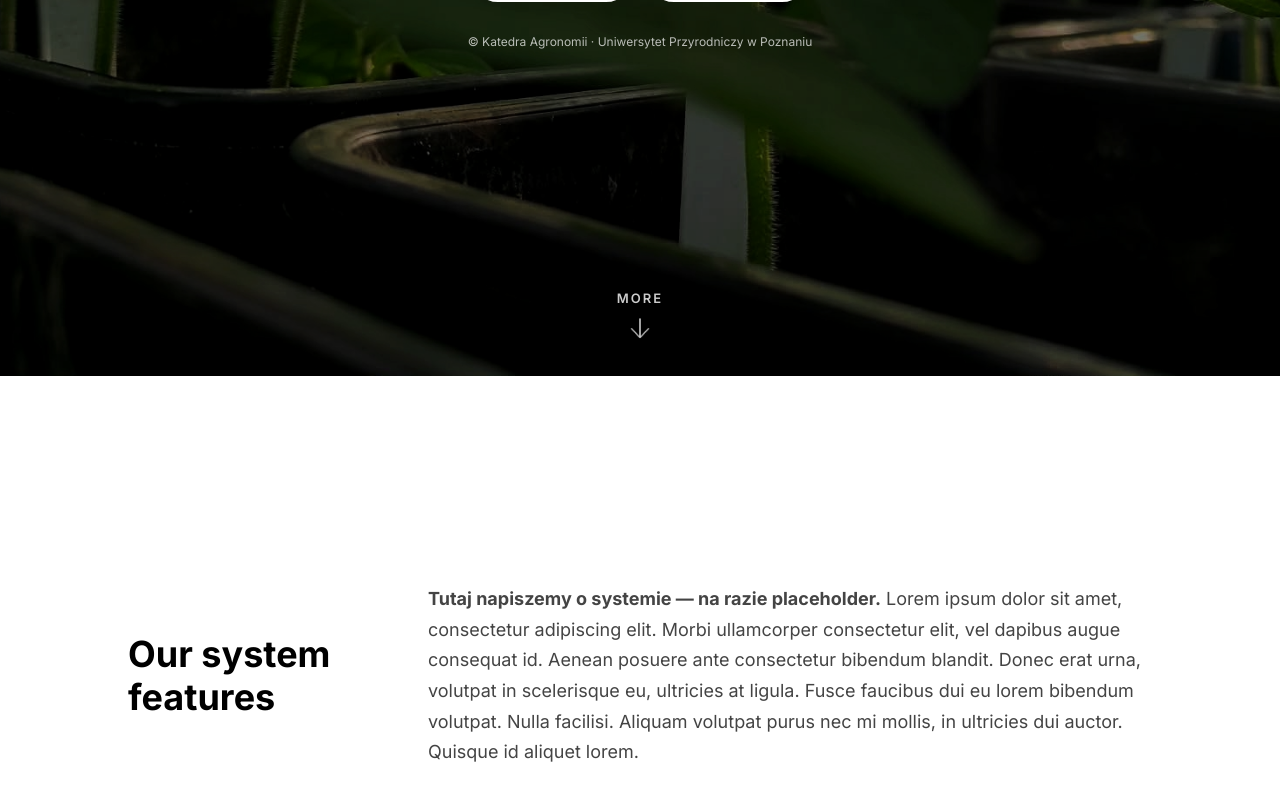
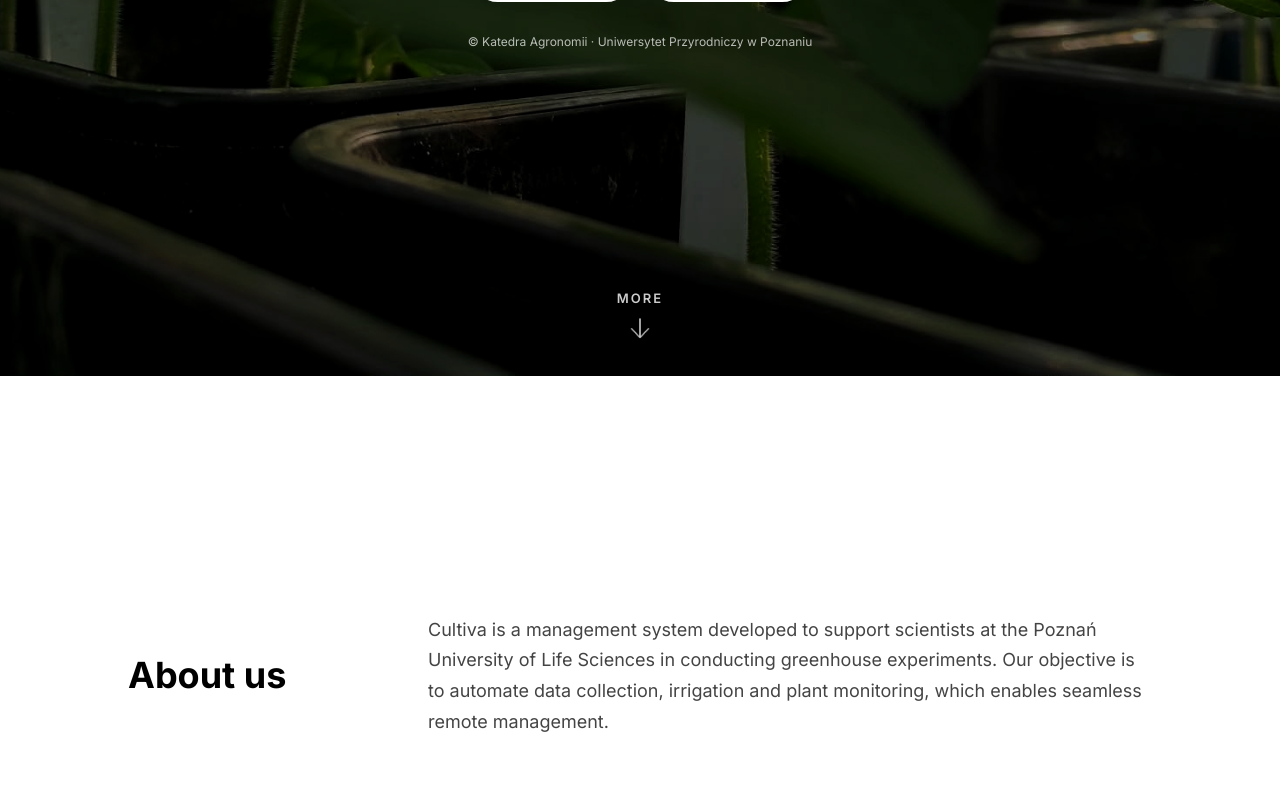
Before and after one commit to annkols/irrigation-system-project, a React (Vite) app in the folder frontend/: page / in a window 1280 px wide. Shown: the part 424-1224 px from the top of the page. Built offline with nearby package versions, Linux system fonts and the light colour scheme; no server answers.

Commit message:
KAN-71 Opis projektu

```diff
--- a/frontend/src/pages/Start.jsx
+++ b/frontend/src/pages/Start.jsx
@@ -180,7 +180,7 @@ function Start() {
           margin: 0,
           lineHeight: 1.2,
         }}>
-          Our system features
+          About us
         </h2>
 
         <p style={{
@@ -190,8 +190,7 @@ function Start() {
           lineHeight: '1.7',
           margin: 0,
         }}>
-          <strong>Tutaj napiszemy o systemie — na razie placeholder.</strong>
-          {' '}Lorem ipsum dolor sit amet, consectetur adipiscing elit. Morbi ullamcorper consectetur elit, vel dapibus augue consequat id. Aenean posuere ante consectetur bibendum blandit. Donec erat urna, volutpat in scelerisque eu, ultricies at ligula. Fusce faucibus dui eu lorem bibendum volutpat. Nulla facilisi. Aliquam volutpat purus nec mi mollis, in ultricies dui auctor. Quisque id aliquet lorem.
+          {' '}Cultiva is a management system developed to support scientists at the Poznań University of Life Sciences in conducting greenhouse experiments. Our objective is to automate data collection, irrigation and plant monitoring, which enables seamless remote management.
         </p>
       </div>
     </>
```
